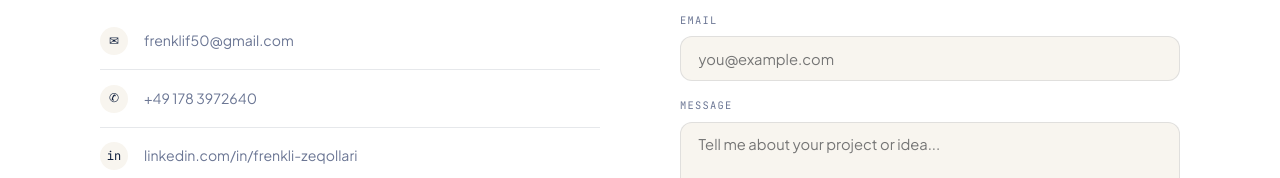
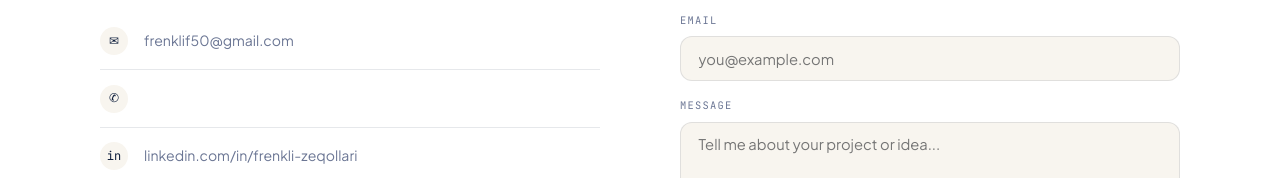
Before and after one commit to FrenkliZeqollari/frenkli-portfolio, a plain HTML site: page index.html in a window 1280 px wide. Shown: the part 5824-6002 px from the top of the page. Drawn offline with Linux system fonts and the light colour scheme.

Commit message:
Add files via upload

```diff
--- a/index.html
+++ b/index.html
@@ -549,7 +549,7 @@
         <p data-i18n="contact.desc">Always open to discussing new projects, creative ideas, or opportunities. Drop me a message and I'll get back to you quickly.</p>
         <div class="contact-list">
           <a href="mailto:frenklif50@gmail.com" class="contact-row"><span class="contact-row-icon">✉</span>frenklif50@gmail.com</a>
-          <a href="tel:+491783972640" class="contact-row"><span class="contact-row-icon">✆</span>+49 178 3972640</a>
+          <a href="tel:" class="contact-row"><span class="contact-row-icon">✆</span></a>
           <a href="https://www.linkedin.com/in/frenkli-zeqollari" target="_blank" class="contact-row"><span class="contact-row-icon">in</span>linkedin.com/in/frenkli-zeqollari</a>
           <a href="https://github.com/FrenkliZeqollari" target="_blank" class="contact-row"><span class="contact-row-icon">gh</span>github.com/FrenkliZeqollari</a>
         </div>
```
